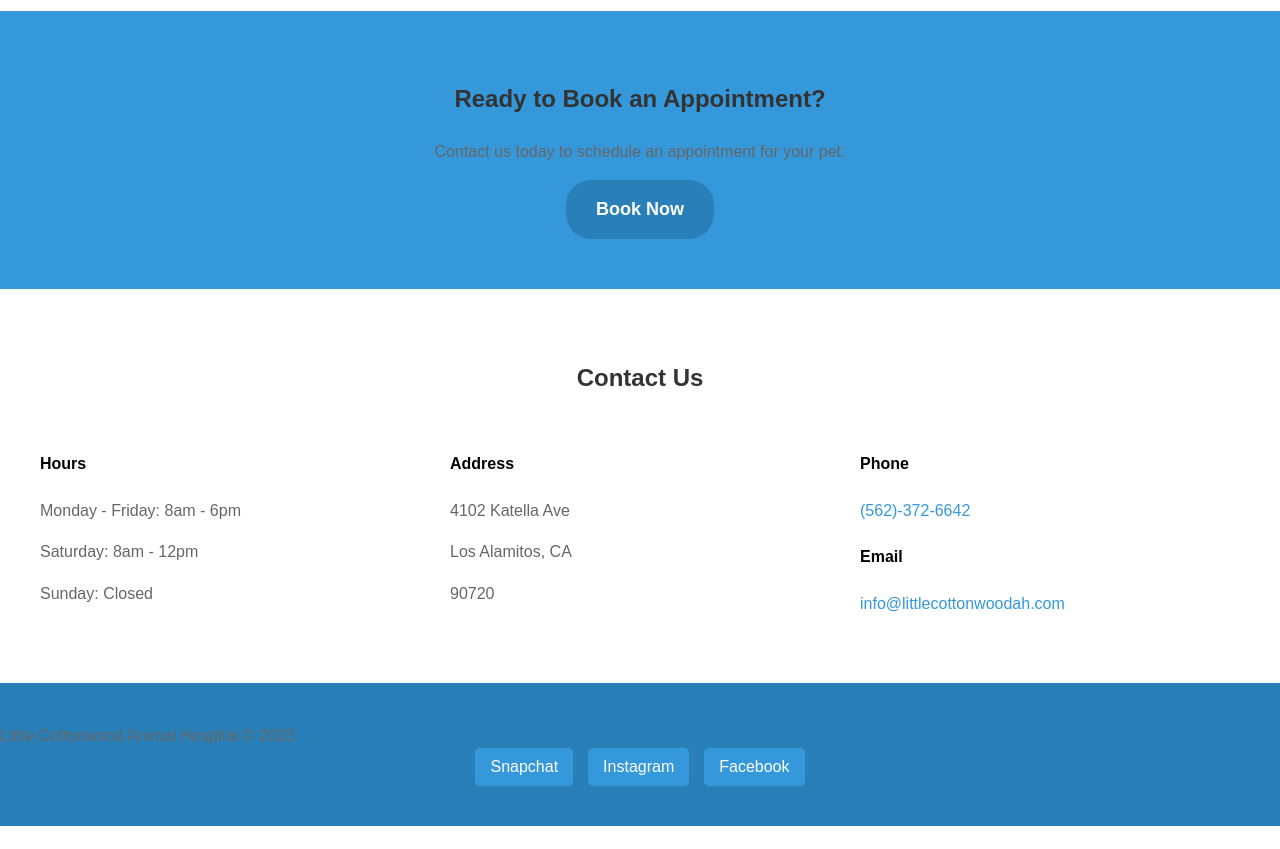
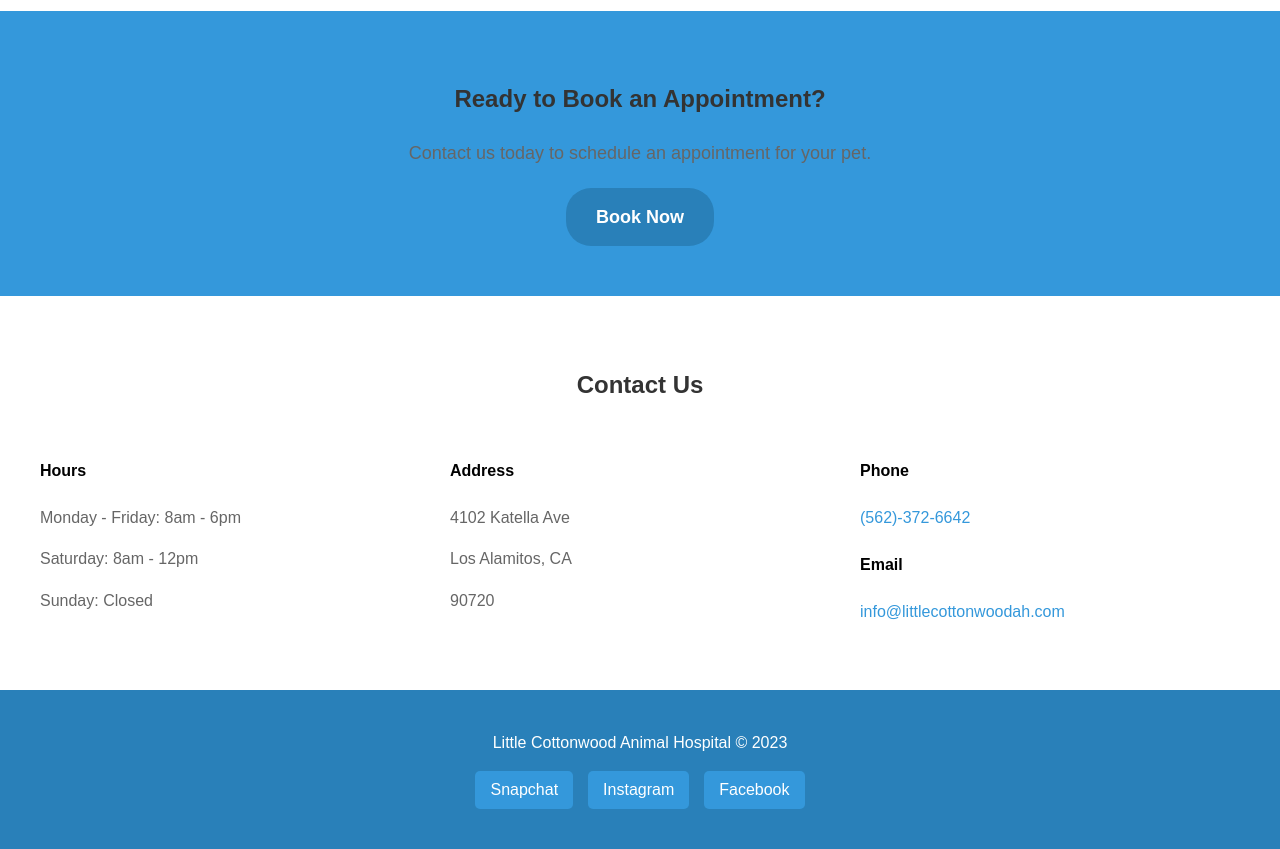
Before and after one commit to cybersage14/Cottonwood-Animal-Hospital-Vue, a Vue app: page / in a window 1280 px wide. Shown: the part 4540-5389 px from the top of the page. Before the commit the page ends 5366 px from the top, so only its background shows below. Built offline with nearby package versions, Linux system fonts and the light colour scheme.

Commit message:
fixed footer

```diff
--- a/src/components/CallToAction.vue
+++ b/src/components/CallToAction.vue
@@ -22,6 +22,15 @@
     padding: 50px 0;
   }
 
+  h2 {
+    margin-bottom: 20px;
+  }
+
+  p {
+    font-size: 18px;
+    margin-bottom: 20px;
+  }
+
   .cta-button {
     display: inline-block;
     padding: 15px 30px;
--- a/src/components/Footer.vue
+++ b/src/components/Footer.vue
@@ -35,7 +35,7 @@ footer {
 
 .footer-content {
   display: flex;
-  justify-content: space-between;
+  justify-content: center;
   align-items: center;
   flex-wrap: wrap;
 }
@@ -43,6 +43,7 @@ footer {
 .footer-content p {
   font-size: 16px;
   margin: 0;
+  color: white;
 }
 
 .social-buttons {
@@ -50,6 +51,7 @@ footer {
   justify-content: center;
   align-items: center;
   gap: 15px;
+  margin-top: 15px;
 }
 
 .social-buttons button {
```
